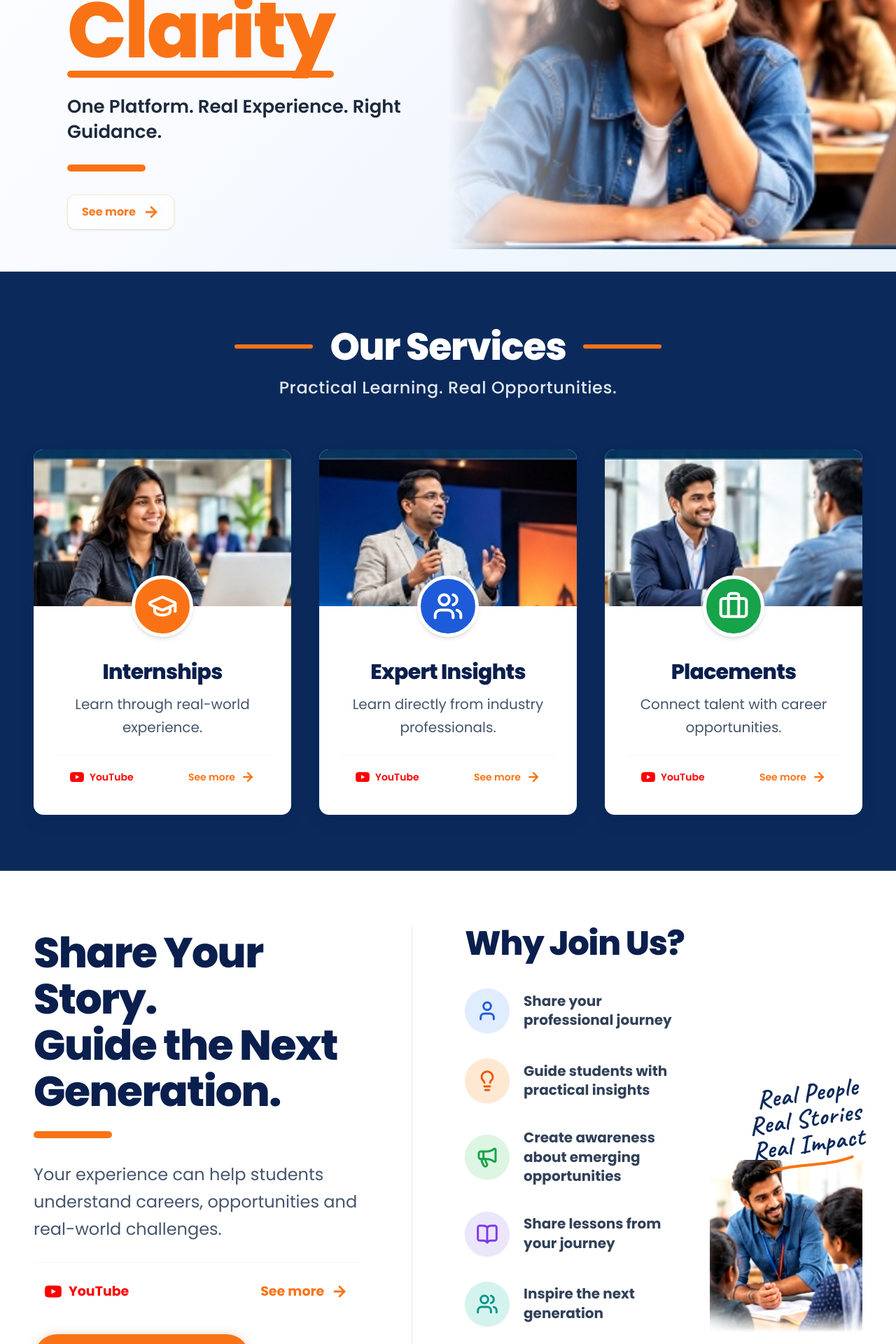
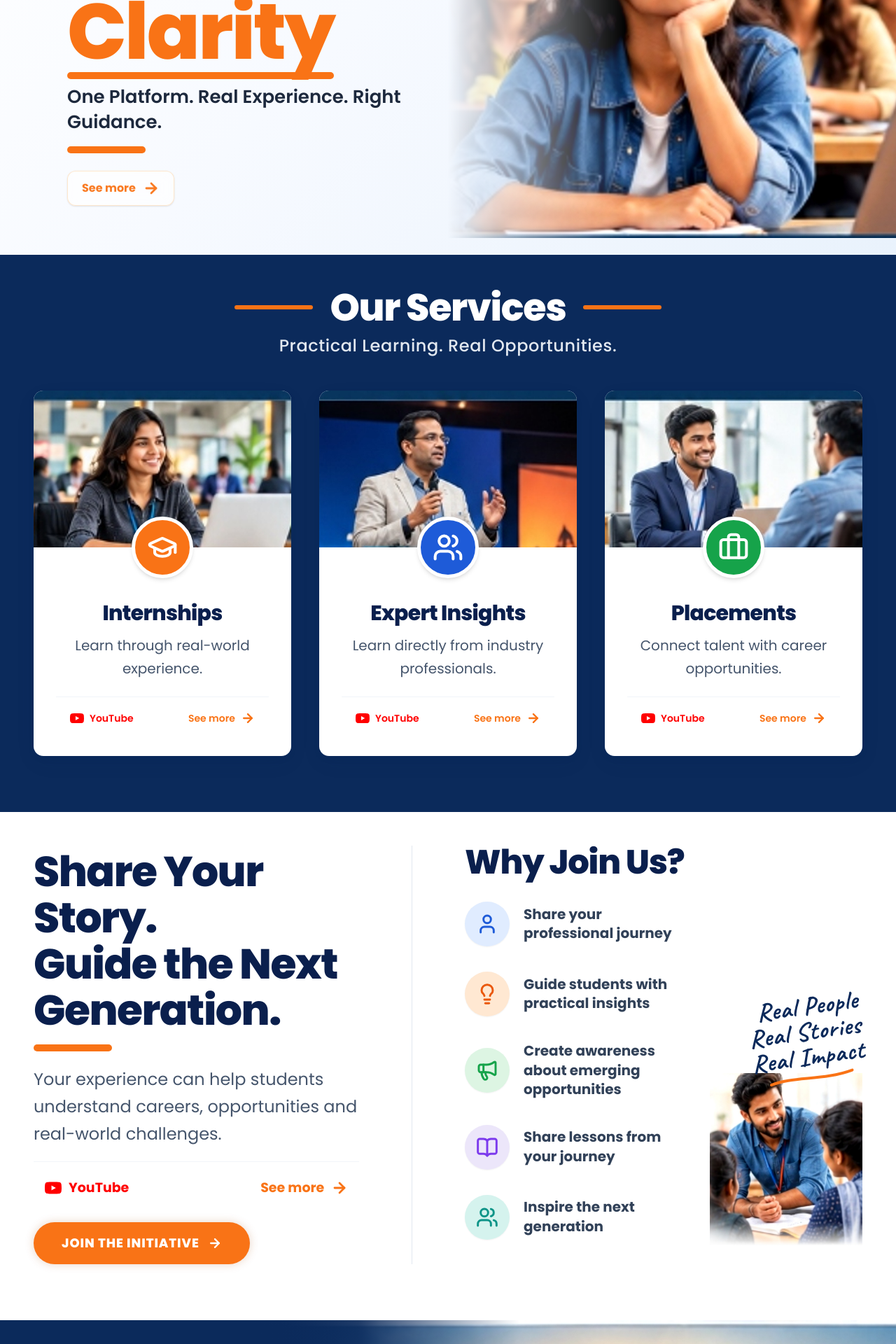
Before and after one commit to rashmi-ranjan-sahoo-dev/slg, a React (Vite) app: page / in a window 1280 px wide. Shown: the part 360-2280 px from the top of the page at 70% size. Built offline with nearby package versions, Linux system fonts and the light colour scheme; the HTML template or start-up script is replaced by a standard one.

Commit message:
style: reduce section top padding and inner top margins across Hero, Services, and ShareStory

```diff
--- a/src/components/Hero.jsx
+++ b/src/components/Hero.jsx
@@ -152,7 +152,7 @@ export default function Hero({ isLoaded }) {
     <section
       id="home"
       ref={containerRef}
-      className="relative pt-22 pb-8 sm:pt-26 md:pt-28 lg:pt-24 overflow-hidden min-h-[90vh] flex items-center"
+      className="relative pt-18 pb-6 sm:pt-20 md:pt-22 lg:pt-20 overflow-hidden min-h-[90vh] flex items-center"
       style={{
         background: 'linear-gradient(135deg, #ffffff 0%, #f7faff 45%, #e9f2fc 100%)',
       }}
@@ -194,14 +194,14 @@ export default function Hero({ isLoaded }) {
 
             <p
               ref={subtitleRef}
-              className="mt-7 sm:mt-9 text-lg sm:text-xl md:text-2xl lg:text-[26px] font-semibold text-slate-800 max-w-xl leading-snug"
+              className="mt-4 sm:mt-5 text-lg sm:text-xl md:text-2xl lg:text-[26px] font-semibold text-slate-800 max-w-xl leading-snug"
             >
               {HERO_CONTENT.subtitle}
             </p>
 
             <div
               ref={barRef}
-              className="mt-5 sm:mt-7 w-20 sm:w-28 h-2 sm:h-2.5 bg-orange-500 rounded-full"
+              className="mt-3 sm:mt-4 w-20 sm:w-28 h-2 sm:h-2.5 bg-orange-500 rounded-full"
             />
 
             {/* See more button */}
@@ -215,7 +215,7 @@ export default function Hero({ isLoaded }) {
               }}
               aria-haspopup="dialog"
               aria-expanded={isModalOpen}
-              className="see-more-btn mt-6 sm:mt-7 inline-flex items-center justify-center gap-2 sm:gap-2.5 min-h-[48px] px-4 sm:px-5 py-2.5 sm:py-3 text-[14px] sm:text-[15px] md:text-base font-bold text-orange-500 font-['Poppins'] rounded-xl border border-orange-200/60 bg-white/70 backdrop-blur-sm hover:bg-orange-50 focus:outline-none focus-visible:ring-2 focus-visible:ring-orange-500 focus-visible:ring-offset-2 select-none transition-all active:scale-[0.97] shadow-sm hover:shadow-md"
+              className="see-more-btn mt-4 sm:mt-5 inline-flex items-center justify-center gap-2 sm:gap-2.5 min-h-[48px] px-4 sm:px-5 py-2.5 sm:py-3 text-[14px] sm:text-[15px] md:text-base font-bold text-orange-500 font-['Poppins'] rounded-xl border border-orange-200/60 bg-white/70 backdrop-blur-sm hover:bg-orange-50 focus:outline-none focus-visible:ring-2 focus-visible:ring-orange-500 focus-visible:ring-offset-2 select-none transition-all active:scale-[0.97] shadow-sm hover:shadow-md"
             >
               <span>See more</span>
               <span className="see-more-arrow-wrap inline-flex items-center justify-center w-5 h-5 sm:w-6 sm:h-6">
--- a/src/components/Services.jsx
+++ b/src/components/Services.jsx
@@ -113,11 +113,11 @@ export default function Services() {
     <section
       id="services"
       ref={sectionRef}
-      className="relative py-14 sm:py-16 md:py-20 bg-[#0B2A5B] text-white overflow-hidden w-full"
+      className="relative pt-8 pb-14 sm:pt-10 sm:pb-16 md:pt-12 md:pb-20 bg-[#0B2A5B] text-white overflow-hidden w-full"
     >
       <div className="w-full max-w-[1400px] mx-auto px-4 sm:px-8 lg:px-12">
         {/* Section Header with enlarged typography */}
-        <div className="text-center mb-14 sm:mb-18">
+        <div className="text-center mb-8 sm:mb-12">
           <div className="inline-flex items-center justify-center gap-4 sm:gap-6">
             <span
               ref={leftLineRef}
@@ -137,7 +137,7 @@ export default function Services() {
 
           <p
             ref={subheadRef}
-            className="mt-4 text-base sm:text-xl md:text-2xl font-medium text-slate-200 tracking-wide"
+            className="mt-2.5 sm:mt-3 text-base sm:text-xl md:text-2xl font-medium text-slate-200 tracking-wide"
           >
             {SERVICES_CONTENT.subheading}
           </p>
--- a/src/components/ShareStory.jsx
+++ b/src/components/ShareStory.jsx
@@ -151,7 +151,7 @@ export default function ShareStory() {
     <section
       id="about"
       ref={sectionRef}
-      className="relative py-14 sm:py-16 md:py-20 bg-white overflow-hidden w-full"
+      className="relative pt-8 pb-14 sm:pt-10 sm:pb-16 md:pt-12 md:pb-20 bg-white overflow-hidden w-full"
     >
       <div className="w-full max-w-[1400px] mx-auto px-4 sm:px-8 lg:px-12">
         <div className="grid grid-cols-1 lg:grid-cols-12 gap-10 lg:gap-12 items-start">
@@ -167,12 +167,12 @@ export default function ShareStory() {
 
             <div
               ref={barRef}
-              className="mt-5 sm:mt-6 w-20 sm:w-28 h-2 sm:h-2.5 bg-orange-500 rounded-full"
+              className="mt-3 sm:mt-4 w-20 sm:w-28 h-2 sm:h-2.5 bg-orange-500 rounded-full"
             />
 
             <p
               ref={paragraphRef}
-              className="mt-7 sm:mt-8 text-lg sm:text-xl md:text-2xl text-slate-600 leading-relaxed max-w-lg font-normal"
+              className="mt-4 sm:mt-5 text-lg sm:text-xl md:text-2xl text-slate-600 leading-relaxed max-w-lg font-normal"
             >
               {ABOUT_CONTENT.paragraph}
             </p>
@@ -180,7 +180,7 @@ export default function ShareStory() {
             {/* Actions Row: YouTube link on Left, See more popup button on Right */}
             <div
               ref={actionsRef}
-              className="mt-6 sm:mt-7 w-full max-w-lg flex items-center justify-between gap-3 pt-3 sm:pt-4 pb-1 border-t border-slate-100"
+              className="mt-4 sm:mt-5 w-full max-w-lg flex items-center justify-between gap-3 pt-2 sm:pt-3 pb-1 border-t border-slate-100"
             >
               {/* YouTube Link on Left */}
               <a
@@ -221,7 +221,7 @@ export default function ShareStory() {
             <a
               ref={buttonRef}
               href={ABOUT_CONTENT.buttonLink}
-              className="mt-7 sm:mt-8 inline-flex items-center gap-3 px-8 sm:px-10 py-4 sm:py-5 rounded-full bg-orange-500 hover:bg-orange-600 active:scale-95 text-white font-extrabold text-sm sm:text-base md:text-lg tracking-wider uppercase transition-all shadow-md hover:shadow-xl"
+              className="mt-4 sm:mt-5 inline-flex items-center gap-3 px-8 sm:px-10 py-3.5 sm:py-4 rounded-full bg-orange-500 hover:bg-orange-600 active:scale-95 text-white font-extrabold text-sm sm:text-base md:text-lg tracking-wider uppercase transition-all shadow-md hover:shadow-xl"
             >
               <span>{ABOUT_CONTENT.buttonText}</span>
               <ArrowRight className="w-5 h-5 stroke-[2.8]" />
@@ -241,7 +241,7 @@ export default function ShareStory() {
           <div className="lg:col-span-6 w-full">
             <h3
               ref={whyHeadingRef}
-              className="text-3xl sm:text-4xl md:text-5xl font-extrabold text-[#0A1F4D] tracking-tight mb-8 text-left"
+              className="text-3xl sm:text-4xl md:text-5xl font-extrabold text-[#0A1F4D] tracking-tight mb-5 sm:mb-6 text-left"
             >
               {ABOUT_CONTENT.whyJoinHeading}
             </h3>
@@ -261,7 +261,7 @@ export default function ShareStory() {
               </div>
 
               {/* Script Text + Mentor Photo - taking full right width */}
-              <div className="sm:col-span-5 flex flex-col items-center sm:items-end mt-6 sm:mt-0 w-full">
+              <div className="sm:col-span-5 flex flex-col items-center sm:items-end mt-4 sm:mt-0 w-full">
                 {/* Script handwritten text */}
                 <div
                   ref={scriptTextRef}
```
